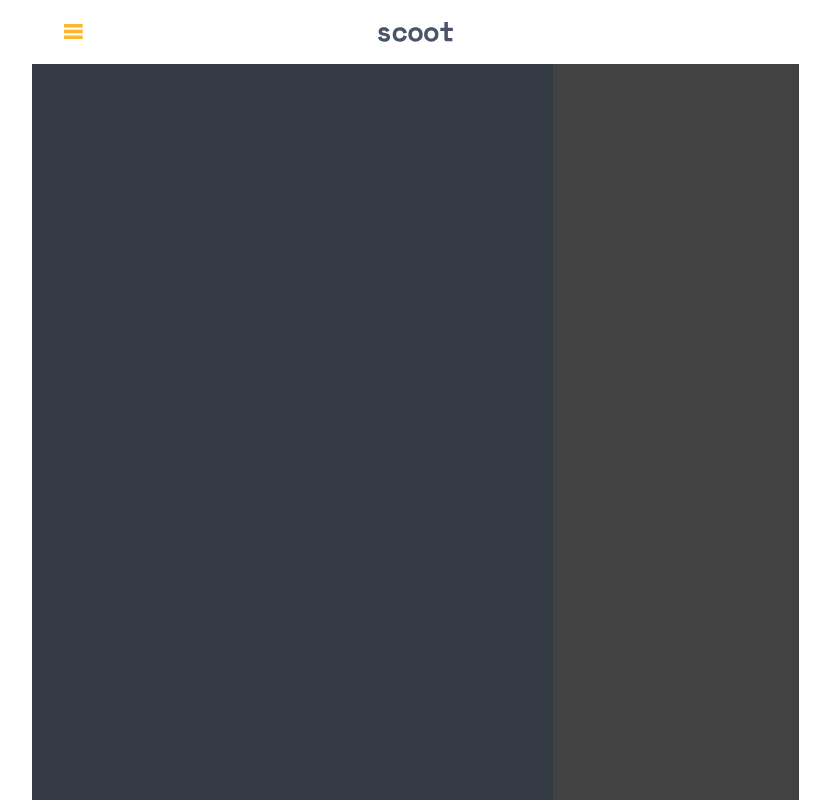
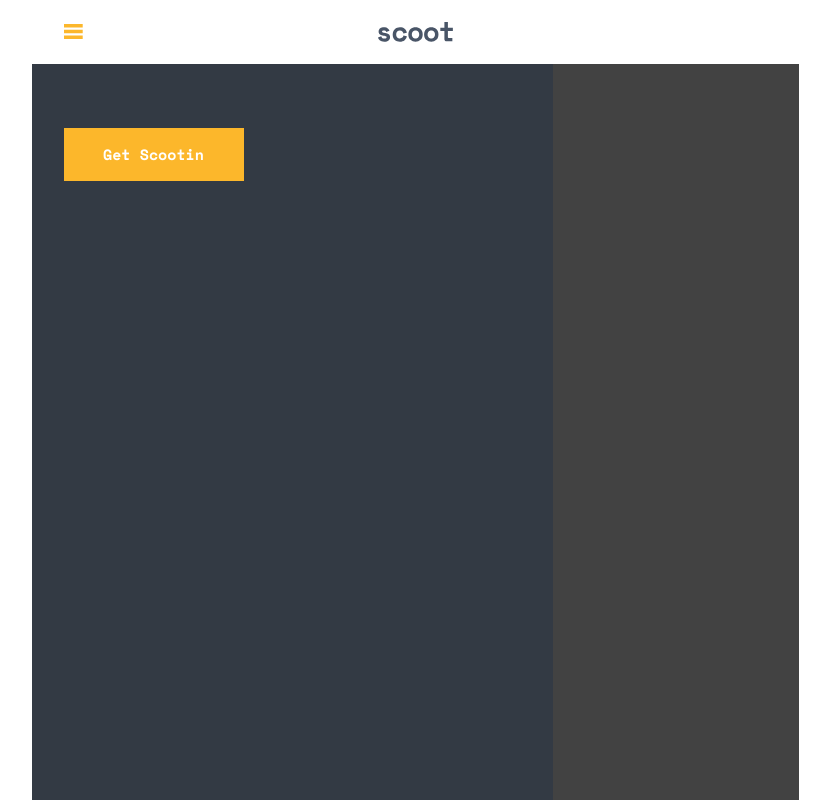
Before and after one commit to danielopq/scoot, a React (Vite) app: page / in a window 1280 px wide. Shown: the whole page, without its empty margins (225-1055 px from the left). Built offline with nearby package versions, Linux system fonts and the light colour scheme.

Commit message:
DefaultButton.tsx - created

```diff
--- a/src/components/layout/navBar/NavBar.tsx
+++ b/src/components/layout/navBar/NavBar.tsx
@@ -1,6 +1,7 @@
 import './navBar.css';
 import HamburgerBt from './components/hamburgerBt/HamburgerBt';
 import { useState } from 'react';
+import DefaultButton from '../../../ui/defaultButton/defaultButton';
 
 const NavBar = (): React.JSX.Element => {
 
@@ -16,6 +17,7 @@ const NavBar = (): React.JSX.Element => {
             <HamburgerBt menuDisplayed={menuDeploy} handleClick={showMobileMenu} />
             <div id="mobileNavBar">
                 <div id="mobileNavBar-content">
+                    <DefaultButton text="Get Scootin"/>
                 </div>
             </div>
         </nav>
--- /dev/null
+++ b/src/ui/defaultButton/DefaultButton.tsx
@@ -0,0 +1,21 @@
+import './defaultButton.css';
+
+interface DefaultButtonProps{
+    text: string;
+    handleClick?: () => void;
+}
+
+/**
+ * Renders a reusable button used in different areas of the website.
+ *
+ * @param {Object} props - Component props.
+ * @param {string} props.text - Text displayed on the button.
+ * @param {() => void} props.handleClick - Callback function executed when the button is clicked.
+ * @returns {JSX.Element} The DefaultButton component.
+ */
+const DefaultButton:React.FC<DefaultButtonProps> = ({text,handleClick}):React.JSX.Element=>{
+    return(
+        <button className='defaultButton' onClick={handleClick}>{text}</button>
+    )
+}
+export default DefaultButton;
--- /dev/null
+++ b/src/ui/defaultButton/defaultButton.css
@@ -0,0 +1,17 @@
+.defaultButton{
+    width: 180px;
+    height: 53px;
+    font: 700 15px/25px 'SpaceMono-Bold';
+    border: solid 1px var(--orange);
+    background-color: var(--orange);
+    color: white;
+    transition: color 0.3s ease,background-color 0.3s ease;
+    cursor: pointer;
+}
+
+@media(hover:hover){
+    .defaultButton:hover{
+        background-color: transparent;
+        color: var(--orange);
+    }
+}
```
